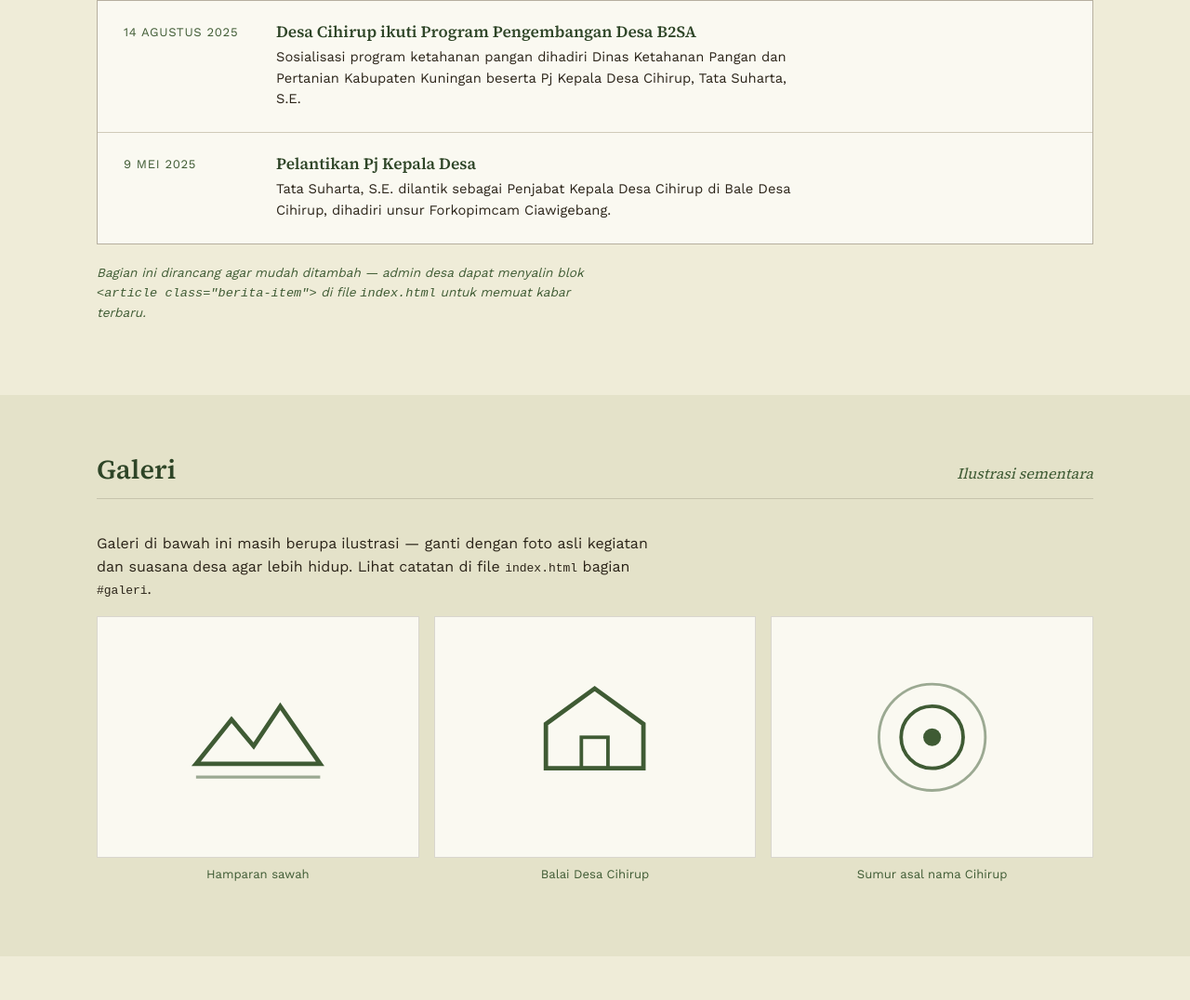
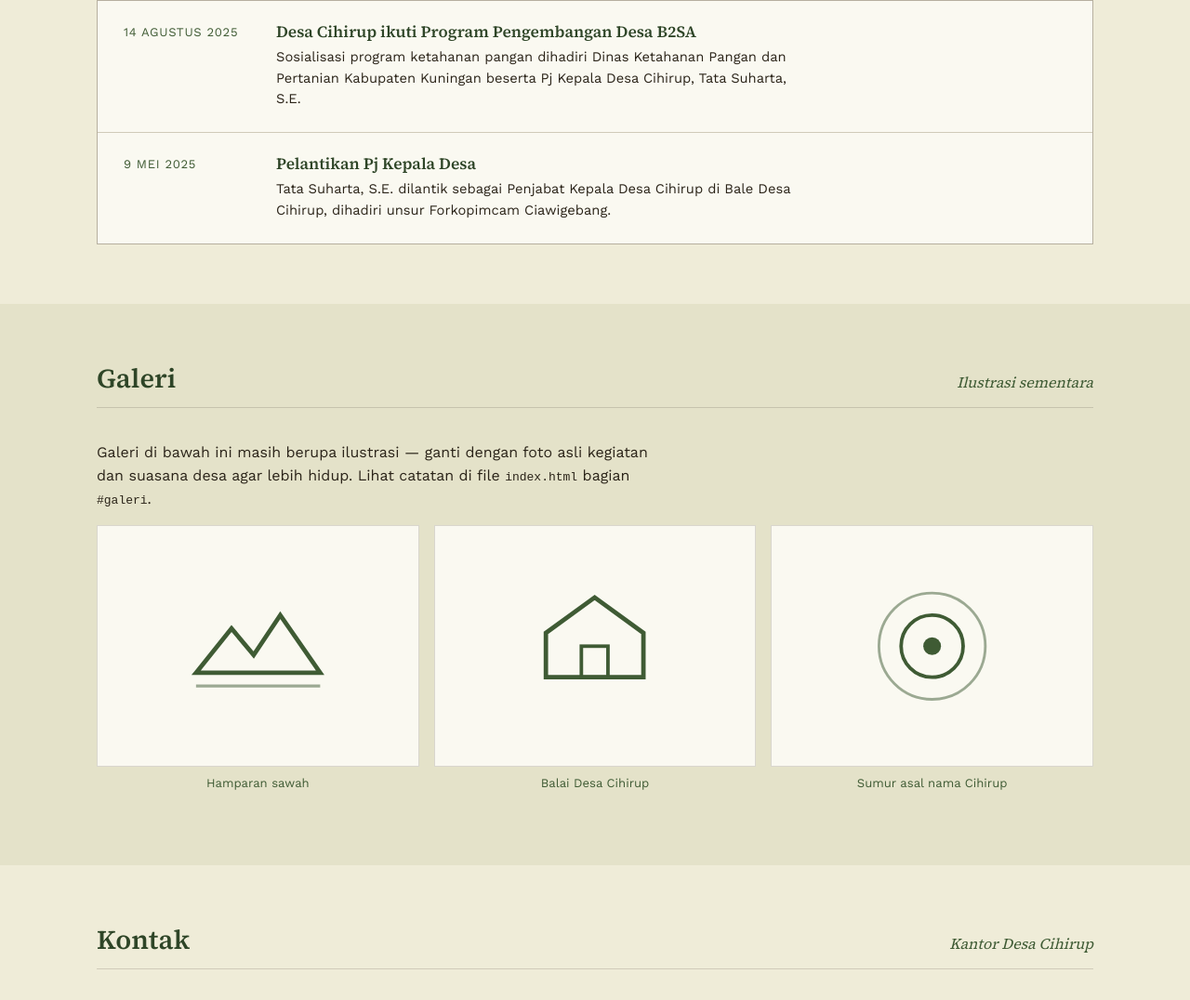
Before and after one commit to Nurd1ansah/desa-cihirup, a plain HTML site: page index.html in a window 1280 px wide. Shown: the part 2429-3505 px from the top of the page at 93% size. Drawn offline with nearby package versions, Linux system fonts and the light colour scheme.

Commit message:
index.html

```diff
--- a/index.html
+++ b/index.html
@@ -210,7 +210,7 @@
           </div>
         </article>
       </div>
-      <p class="berita-note">Bagian ini dirancang agar mudah ditambah — admin desa dapat menyalin blok <code>&lt;article class="berita-item"&gt;</code> di file <code>index.html</code> untuk memuat kabar terbaru.</p>
+      <!-- <p class="berita-note">Bagian ini dirancang agar mudah ditambah — admin desa dapat menyalin blok <code>&lt;article class="berita-item"&gt;</code> di file <code>index.html</code> untuk memuat kabar terbaru.</p> -->
     </div>
   </section>
 
```
